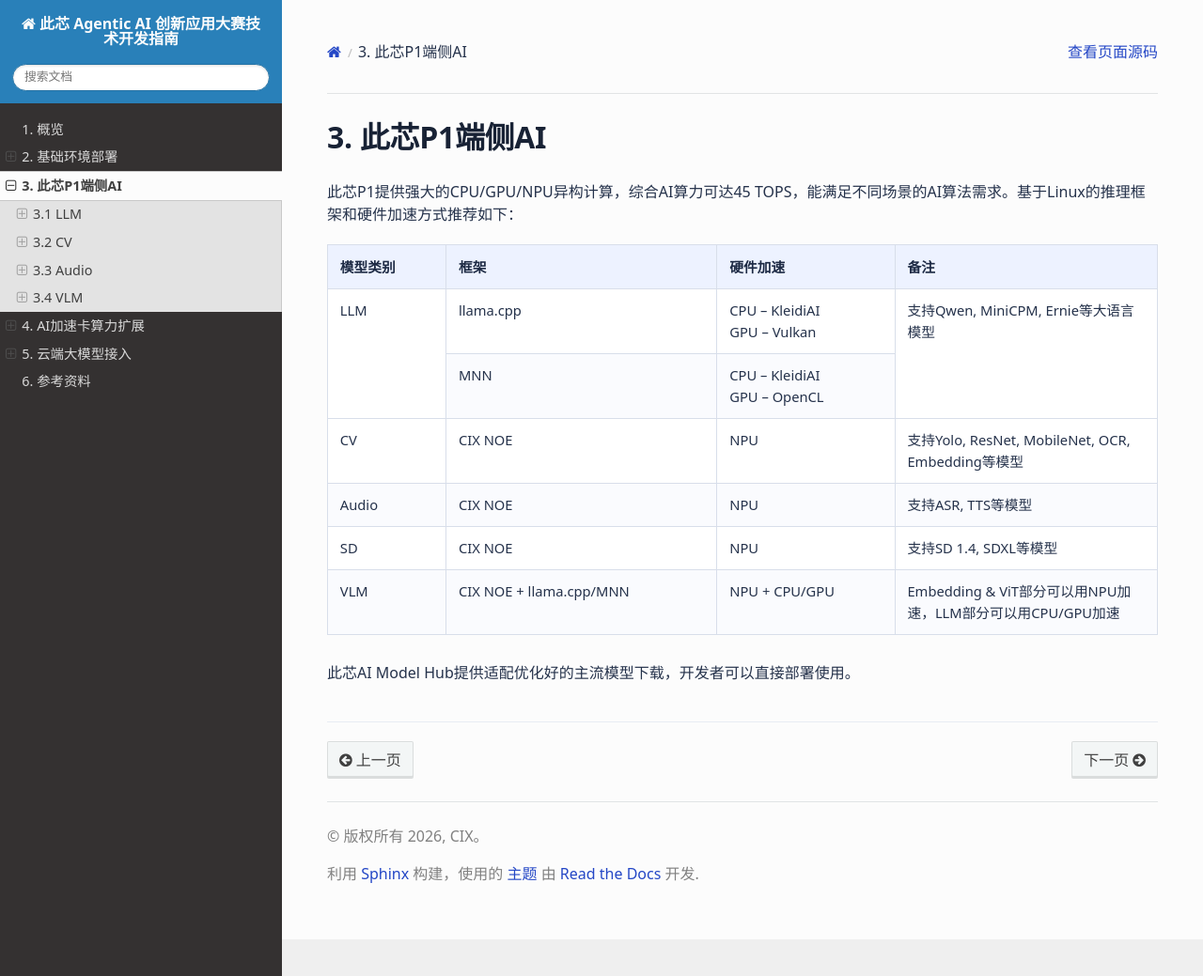
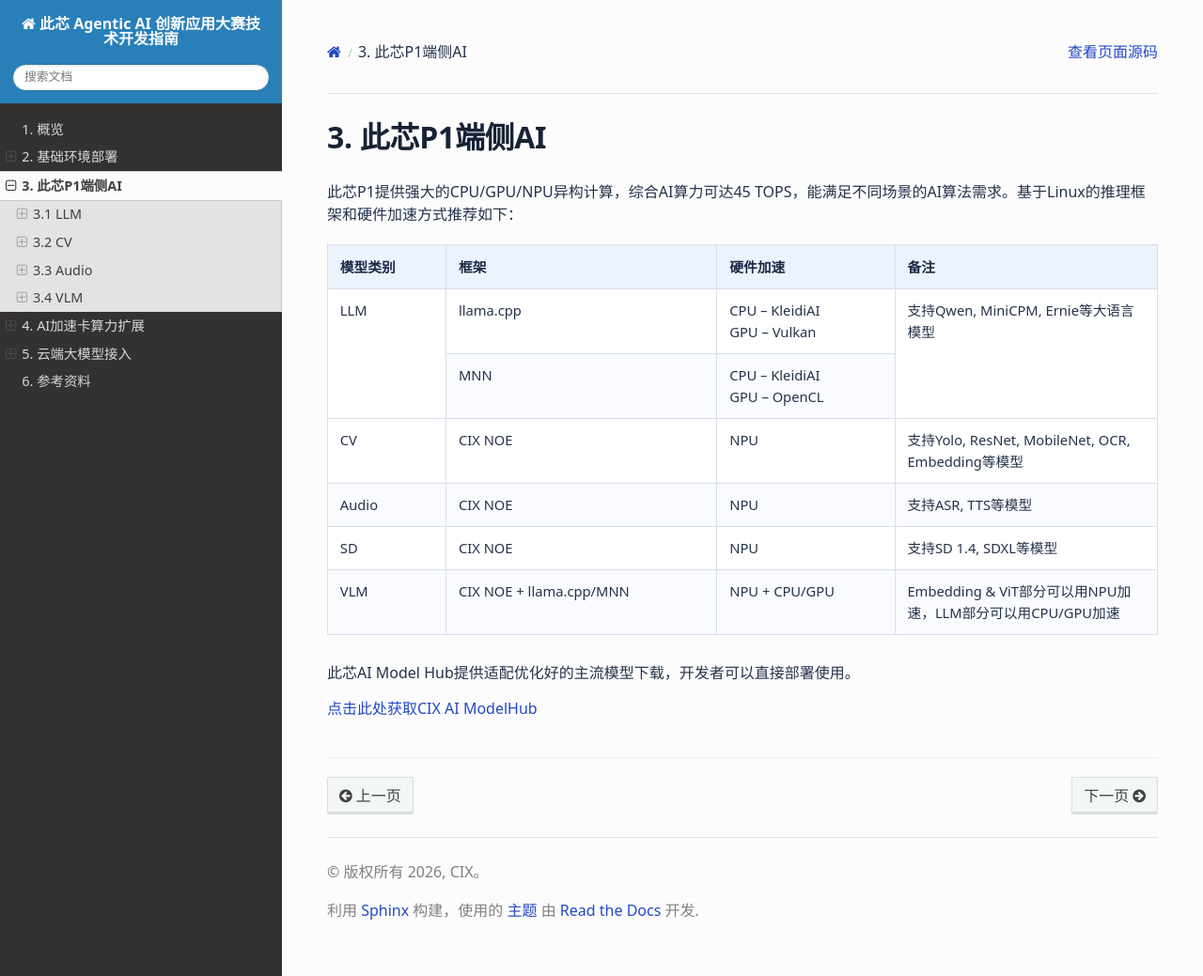
Before and after one commit to chao-luan/cix-ai-developer-contest-docs, a Sphinx documentation site: the page built from docs/edge-ai/index.md, in a window 1280 px wide and 1039 px high. Shown: the whole window at 94% size. Built offline with Sphinx 7.4.7 and the Read the Docs theme 3.1.0, drawn with Linux system fonts in a browser that asks for light colours.

Commit message:
Add link to CIX AI Model Hub
Added a link to CIX AI Model Hub for easy access.

````diff
--- a/docs/edge-ai/index.md
+++ b/docs/edge-ai/index.md
@@ -59,6 +59,7 @@
 
 此芯AI Model Hub提供适配优化好的主流模型下载，开发者可以直接部署使用。
 
+[点击此处获取CIX AI ModelHub](https://modelscope.cn/models/cix/ai_model_hub_26_Q2)
 
 ```{toctree}
 :maxdepth: 2
````
